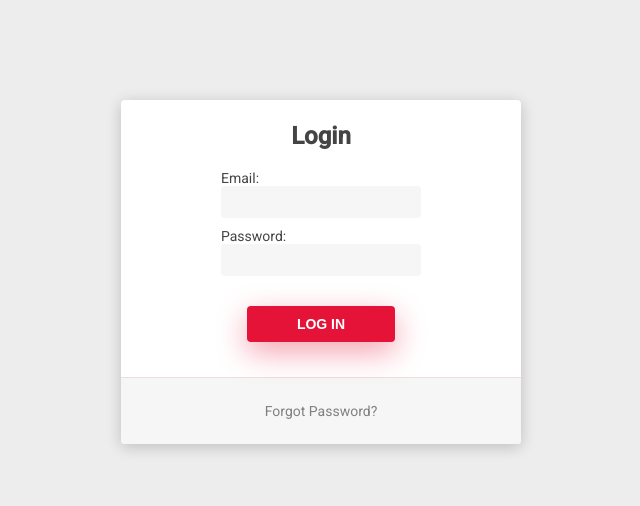
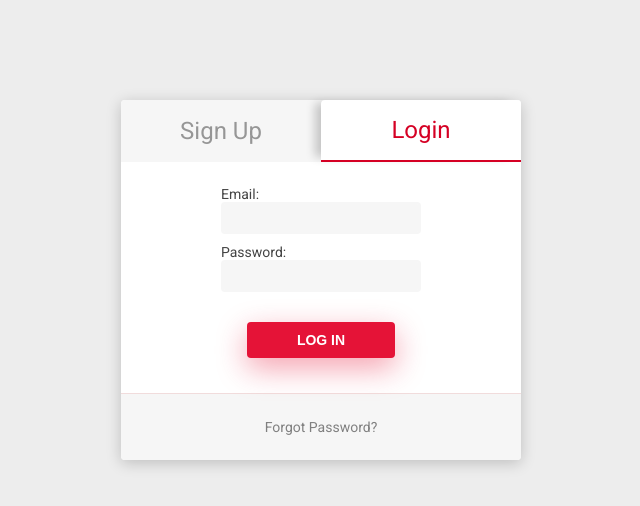
Before and after one commit to jordanepps/smartphone_medic, a React (Create React App) app in the folder client/: page /dashboard in a window 1280 px wide. Shown: the top 506 px of the page, without its empty margins (319-959 px from the left). Built offline with nearby package versions, Linux system fonts and the light colour scheme.

Commit message:
Add function to tab switch

```diff
--- a/client/src/components/Utils/Utils.css
+++ b/client/src/components/Utils/Utils.css
@@ -9,7 +9,6 @@
     background: white;
     max-width: 400px;
     margin: 100px auto;
-    padding-top: 22px;
     box-shadow: 0px 3px 15px rgba(0, 0, 0, 0.2);
 }
 
@@ -32,10 +31,6 @@
 
 .form-footer a:hover {
     color: #5b5b5b;
-}
-
-.dashboard-form h2 {
-    margin-top: 0;
 }
 
 .input-container {
--- a/client/src/routes/Login/Login.js
+++ b/client/src/routes/Login/Login.js
@@ -1,17 +1,41 @@
-import React from 'react';
+import React, { useState } from 'react';
 import { Link } from 'react-router-dom';
 import { Email, Password, SubmitButton } from '../../components/Utils/Utils';
+import './SignupLogin.css';
 
 export default function Login() {
+  const [tabIsLogin, setTabIsLogin] = useState(true);
+
+  const handleLoginSelect = () => setTabIsLogin(true);
+  const handleSignUpSelect = () => setTabIsLogin(false);
+
   return (
     <div className="dashboard-form-container">
       <form className="dashboard-form">
-        <h2>Login</h2>
-        <Email />
-        <Password />
-        <SubmitButton value="log in" />
-        <div className="form-footer">
-          <Link>Forgot Password?</Link>
+        <div className="tab-btn-container">
+          <h2
+            tabIndex={1}
+            class={`tab tab-signup ${!tabIsLogin && 'current-tab'}`}
+            onClick={handleSignUpSelect}
+          >
+            Sign Up
+          </h2>
+          <h2
+            tabIndex={1}
+            class={`tab tab-login ${tabIsLogin && 'current-tab'}`}
+            onClick={handleLoginSelect}
+          >
+            Login
+          </h2>
+        </div>
+        <div className="display">
+          <Email />
+          <Password />
+          <SubmitButton value="log in" />
+          <div className="form-footer">
+            {/* TODO:Place outline around forget Password */}
+            <Link>Forgot Password?</Link>
+          </div>
         </div>
       </form>
     </div>
--- /dev/null
+++ b/client/src/routes/Login/SignupLogin.css
@@ -0,0 +1,43 @@
+.tab-btn-container {
+    display: flex;
+    align-items: center;
+    background-color: #f6f6f6;
+    border-radius: 4px 4px 0 0;
+}
+
+.tab {
+    /* border: 1px solid black; */
+    display: inline-block;
+    cursor: pointer;
+    margin: 0;
+    padding: 16px;
+    flex: 1;
+    color: #969696;
+    font-weight: 400;
+    outline: none;
+}
+
+.tab:focus {
+    color: #ea0027;
+    text-shadow: 0px 0px 6px #bcbcbc;
+    border-bottom: 2px solid #ea0027;
+}
+
+.display {
+    margin-top: 24px;
+}
+
+.current-tab {
+    background-color: white;
+    color: #d50024;
+    border-radius: 4px 4px 0 0;
+    border-bottom: 2px solid #d50024;
+}
+
+.tab-login.current-tab {
+    box-shadow: -10px -1px 9px -4px rgba(0, 0, 0, 0.2);
+}
+
+.tab-signup.current-tab {
+    box-shadow: 10px 1px 9px -4px rgba(0, 0, 0, 0.2);
+}
```
